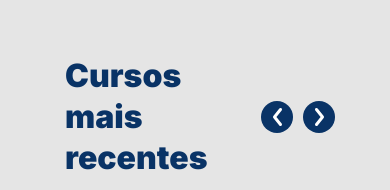
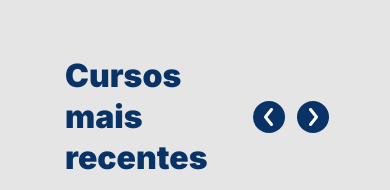
Before and after one commit to Tati-Iaquinto/Carrossel, a website: page src/index.html in a window 390 px wide. Shown: the top 190 px of the page. Drawn offline with Linux system fonts and the light colour scheme.

Commit message:
ajusta a responsividade dos botões de avançar e retornar

```diff
--- a/src/index.html
+++ b/src/index.html
@@ -17,11 +17,11 @@
     <header class="header">
       <h1 class="title">Cursos mais recentes</h1>
       <div class="header__btn-container">
-        <button class="btn-left" id="btn-left">
-          <img src="./img/leftarrow.svg">
+        <button class="btn-left" id="btn-left" aria-label="esquerda">
+          <img src="./img/ctrl-right.svg">
         </button>
-        <button class="btn-right" id="btn-right">
-          <img src="./img/rightarrow.svg">
+        <button class="btn-right" id="btn-right" aria-label="direita">
+          <img src="./img/ctrl-left.svg">
         </button>
       </div>
     </header>
--- a/src/style.css
+++ b/src/style.css
@@ -20,7 +20,6 @@ body {
 
 img, picture, video, canvas, svg {
   display: block;
-  max-width: 100%;
 }
 
 input, button, textarea, select {
@@ -63,17 +62,9 @@ main {
 }
 
 .btn-left, .btn-right {
-  width: 32px;
-  height: 32px;
-  border-radius: 50%;
-  margin-left: 10px;
-  background-color: #093366;
+  background-color: transparent;
   border: none;
   cursor: pointer;
-
-  display: flex;
-  justify-content: center;
-  align-items: center;
 }
 
 .title {
```
Also changed, not shown: src/img/Oval-1.svg (added), src/img/Oval.svg (added), src/img/ctrl-left.svg (added), src/img/ctrl-right.svg (added).
